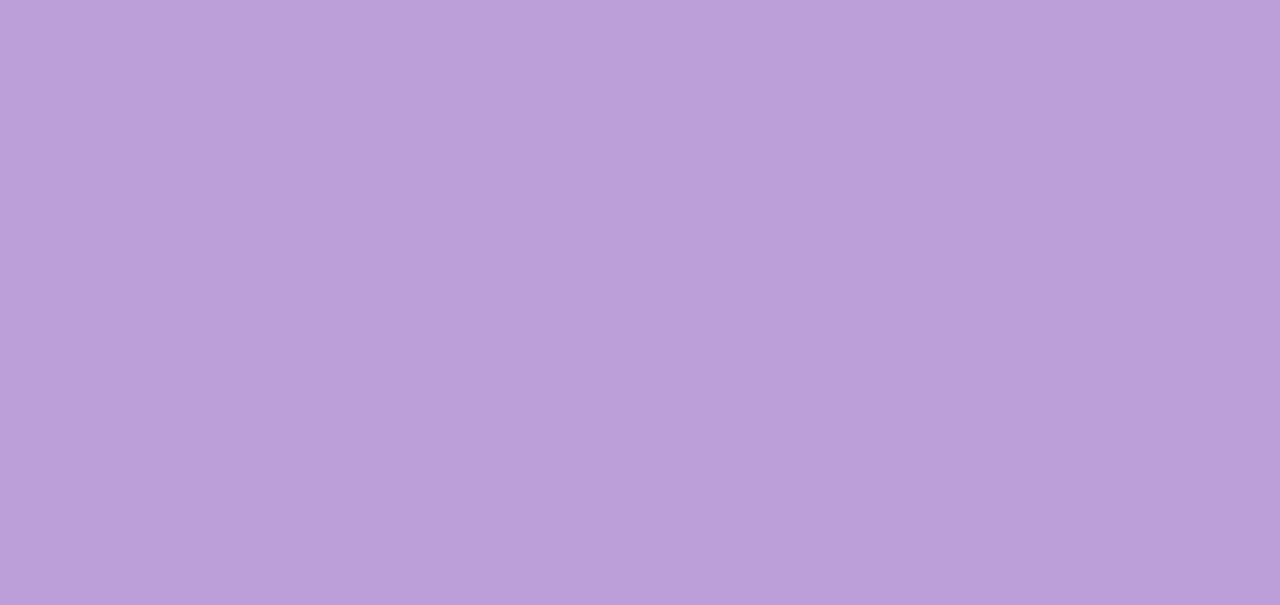
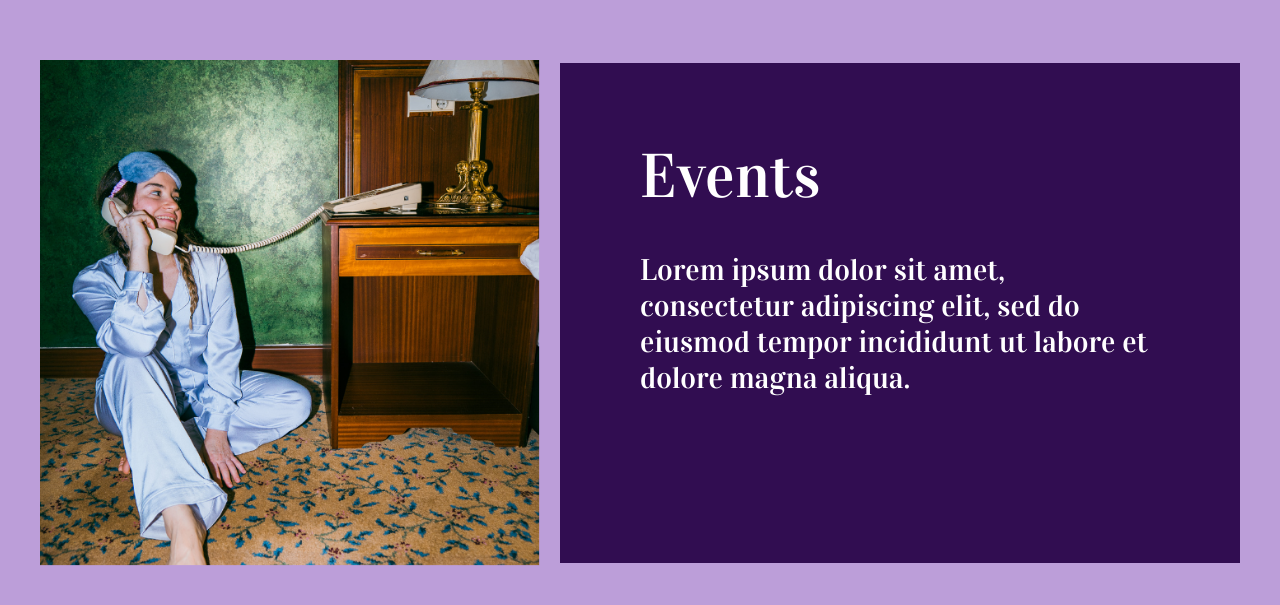
Before and after one commit to andr3wtn/purple-corner, a Next.js app: page / in a window 1280 px wide. Shown: the part 1687-2292 px from the top of the page. Before the commit the page ends 1600 px from the top, so only its background shows below. Built offline with nearby package versions, Linux system fonts and the light colour scheme.

Commit message:
Feat: Finished events preview

```diff
--- a/src/app/page.tsx
+++ b/src/app/page.tsx
@@ -2,6 +2,7 @@ import Image from "next/image";
 import Link from "next/link";
 import ListItem from "@/components/ListItem";
 import AboutUs from '@/components/AboutUs';
+import Events from '@/components/Events';
 import Navigation from '@/components/Navigation';
 
 export default function Home() {
@@ -24,6 +25,8 @@ export default function Home() {
 
 
          <AboutUs />
+
+         <Events />
          {/* <div className="grid grid-rows-[20px_1fr_20px] items-center justify-items-center min-h-screen p-8 pb-20 gap-16 sm:p-20 font-[family-name:var(--font-geist-sans)]">
 
 
--- /dev/null
+++ b/src/components/Events.tsx
@@ -0,0 +1,22 @@
+import Image from "next/image";
+
+export default function Events() {
+    return (
+        <section className="min-h-screen px-10 py-10 flex justify-center items-center flex-col lg:flex-row gap-5">
+            <div className="w-[500px] shrink-0">
+                <Image
+                src="/images/events.png"
+                alt="Event 1"
+                width={500}
+                height={500}
+                className="w-full h-auto object-contain"
+                />
+            </div>
+            <div className="bg-[#310d51] text-white p-10 md:p-20 flex-1 grow-1 text-left sm:h-100 sm:w-100 md:h-125 md:w-125 lg:w-auto">
+                <h2 className="text-4xl mb-6 text-[3.875rem]">Events</h2>
+                <p className="text-3xl my-10">Lorem ipsum dolor sit amet, consectetur adipiscing elit, sed do eiusmod tempor incididunt ut labore et dolore magna aliqua.</p>
+            </div>
+
+        </section>
+    );
+}
```
Also changed, not shown: public/images/events.png (added).
